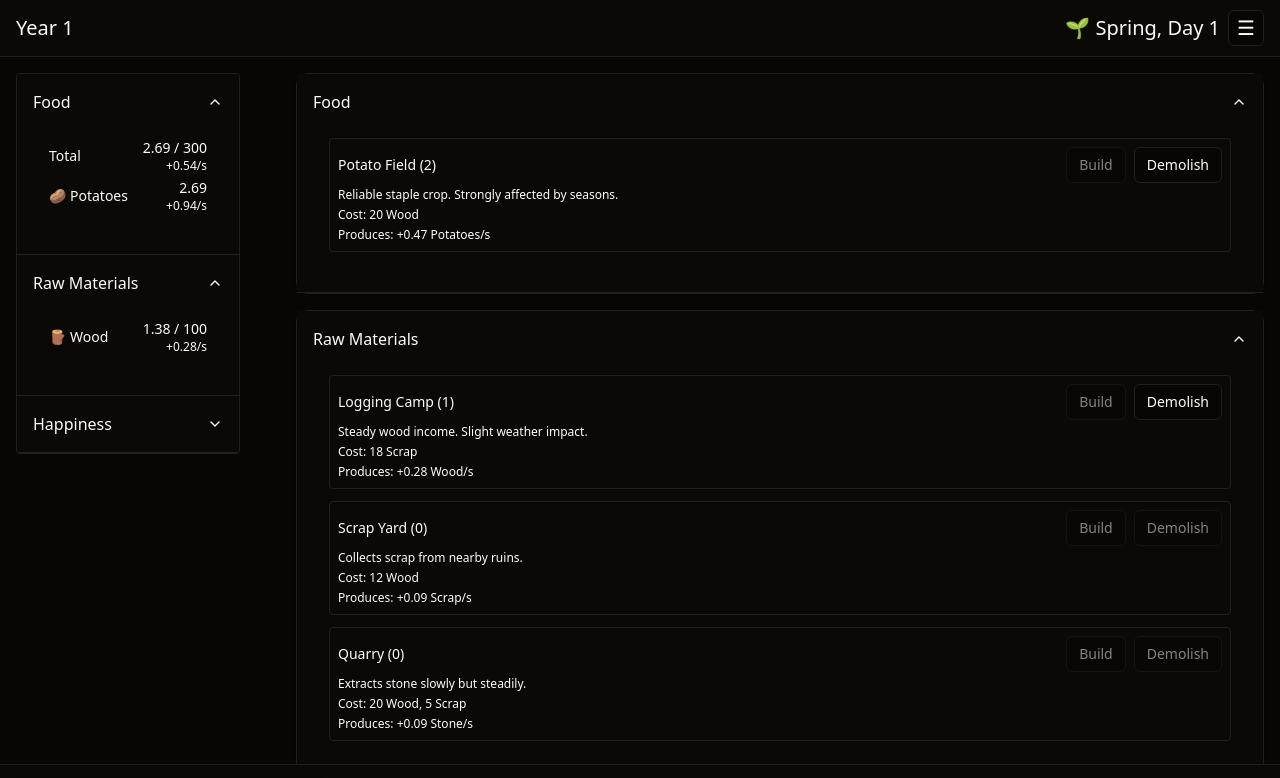
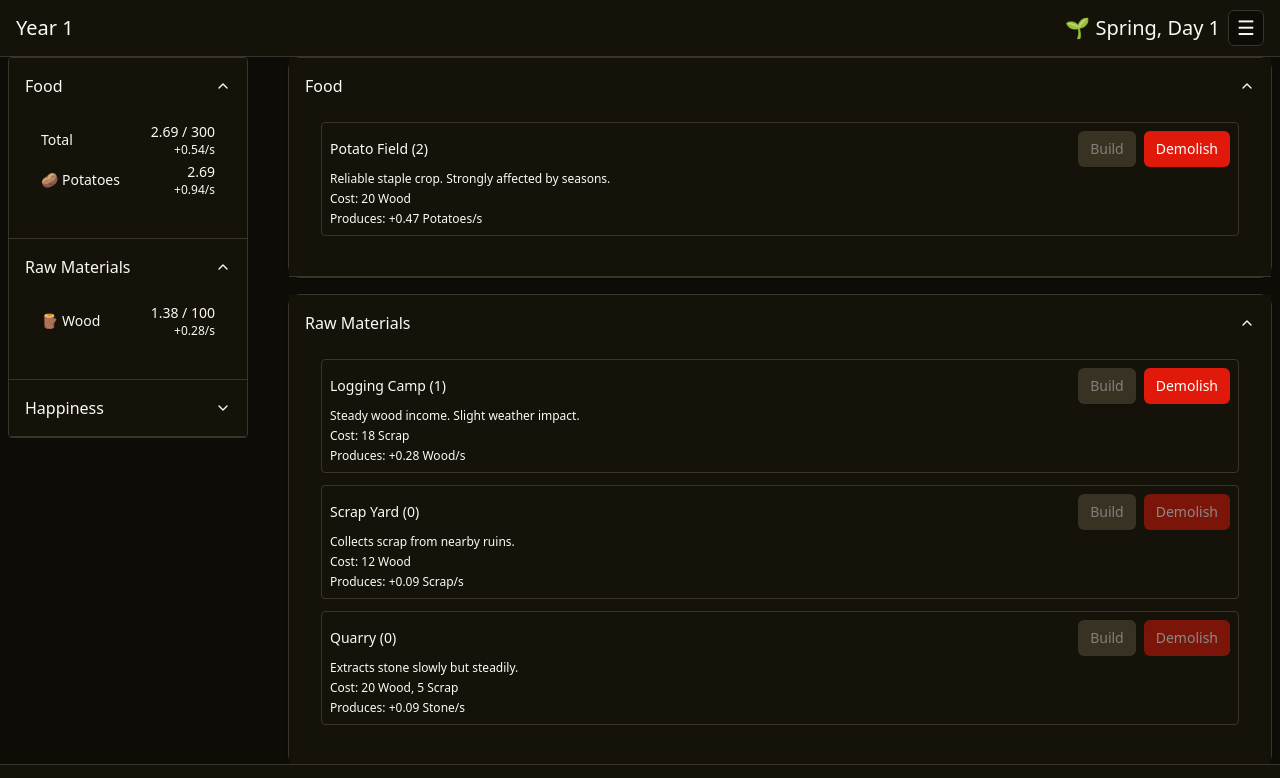
Before and after one commit to mikisz/apocalypse-idle, a React (Vite) app: page / in a window 1280 px wide. Shown: the top 778 px of the page. Built offline with nearby package versions, Linux system fonts and the light colour scheme.

Commit message:
Improve UI spacing and contrast

```diff
--- a/src/App.jsx
+++ b/src/App.jsx
@@ -27,7 +27,7 @@ function ActiveView() {
 export default function App() {
   return (
     <GameProvider>
-      <div className="h-screen flex flex-col bg-background text-foreground overflow-hidden">
+      <div className="min-h-screen flex flex-col bg-background text-foreground">
         <TopBar />
         <div className="flex-1 overflow-hidden">
           <ActiveView />
--- a/src/components/BuildingRow.jsx
+++ b/src/components/BuildingRow.jsx
@@ -105,7 +105,6 @@ export default function BuildingRow({ building, completedResearch }) {
             <Tooltip>
               <TooltipTrigger asChild>
                 <Button
-                  variant="outline"
                   size="sm"
                   onClick={build}
                   disabled={!canAfford || !unlocked || atMax}
@@ -117,7 +116,6 @@ export default function BuildingRow({ building, completedResearch }) {
             </Tooltip>
           ) : (
             <Button
-              variant="outline"
               size="sm"
               onClick={build}
               disabled={!canAfford || !unlocked || atMax}
@@ -126,7 +124,7 @@ export default function BuildingRow({ building, completedResearch }) {
             </Button>
           )}
           <Button
-            variant="outline"
+            variant="destructive"
             size="sm"
             onClick={demolish}
             disabled={count <= 0}
--- a/src/index.css
+++ b/src/index.css
@@ -4,18 +4,18 @@
 
 @layer base {
   :root {
-      --background: 42 48% 100%;
-      --foreground: 42 80% 2%;
-      --muted: 12 11% 87%;
-      --muted-foreground: 12 5% 80%;
-      --popover: 42 48% 100%;
+    --background: 42 48% 96%;
+    --foreground: 42 80% 5%;
+    --muted: 12 11% 90%;
+    --muted-foreground: 12 5% 40%;
+    --popover: 42 48% 96%;
     --popover-foreground: 42 65% 5%;
-      --card: 0 0% 99%;
-      --card-foreground: 42 70% 3%;
-      --border: 42 12% 80%;
-      --input: 42 12% 93%;
-      --primary: 42 15% 18%;
-      --primary-foreground: 42 11% 90%;
+    --card: 0 0% 100%;
+    --card-foreground: 42 70% 7%;
+    --border: 42 12% 85%;
+    --input: 42 12% 95%;
+    --primary: 42 30% 25%;
+    --primary-foreground: 42 11% 98%;
     --secondary: 12 11% 21%;
     --secondary-foreground: 12 11% 81%;
     --accent: 72 11% 21%;
@@ -32,17 +32,17 @@
   }
 
   .dark {
-      --background: 42 37% 2%;
-      --foreground: 42 60% 98%;
-      --muted: 12 11% 13%;
-      --muted-foreground: 42 8% 80%;
-      --popover: 42 37% 2%;
-      --popover-foreground: 42 32% 98%;
-      --card: 42 37% 3%;
-      --card-foreground: 42 50% 99%;
-      --border: 42 12% 12%;
-      --input: 42 12% 11%;
-      --primary: 42 15% 25%;
+    --background: 42 37% 4%;
+    --foreground: 42 60% 97%;
+    --muted: 12 11% 18%;
+    --muted-foreground: 42 8% 70%;
+    --popover: 42 37% 4%;
+    --popover-foreground: 42 32% 97%;
+    --card: 42 37% 6%;
+    --card-foreground: 42 50% 98%;
+    --border: 42 12% 20%;
+    --input: 42 12% 18%;
+    --primary: 42 20% 30%;
     --primary-foreground: 42 11% 92%;
     --secondary: 12 11% 21%;
     --secondary-foreground: 12 11% 81%;
--- a/src/views/BaseView.jsx
+++ b/src/views/BaseView.jsx
@@ -14,10 +14,10 @@ export default function BaseView() {
 
   return (
     <div className="h-full flex flex-col md:flex-row md:space-x-6 overflow-y-auto md:overflow-hidden">
-      <div className="p-4 pb-20 md:w-64 md:flex-shrink-0 md:overflow-y-auto">
+      <div className="px-2 pb-20 md:w-64 md:flex-shrink-0">
         <ResourceSidebar />
       </div>
-      <div className="flex-1 p-4 space-y-6 pb-20 md:overflow-y-auto">
+      <div className="flex-1 px-2 space-y-6 pb-20 md:overflow-y-auto">
         <CandidateBox />
         <ProductionSection
           productionGroups={productionGroups}
--- a/src/views/ExpeditionsView.jsx
+++ b/src/views/ExpeditionsView.jsx
@@ -1,3 +1,3 @@
 export default function ExpeditionsView() {
-  return <div className="h-full overflow-y-auto p-4 pb-20">Coming soon</div>;
+  return <div className="h-full overflow-y-auto px-2 pb-20">Coming soon</div>;
 }
--- a/src/views/PopulationView.jsx
+++ b/src/views/PopulationView.jsx
@@ -38,7 +38,7 @@ export default function PopulationView() {
   const bonuses = computeRoleBonuses(settlers);
 
   return (
-    <div className="h-full p-4 pb-20 overflow-y-auto space-y-4">
+    <div className="h-full px-2 pb-20 overflow-y-auto space-y-4">
       <div className="grid grid-cols-2 gap-4 sm:grid-cols-3">
         <Card className="text-center">
           <CardHeader className="p-0">
--- a/src/views/ResearchView.jsx
+++ b/src/views/ResearchView.jsx
@@ -13,7 +13,7 @@ export default function ResearchView() {
   const remaining = node ? Math.max(node.timeSec - progress, 0) : 0;
   const pct = node ? Math.min(progress / node.timeSec, 1) : 0;
   return (
-    <div className="h-full p-4 pb-20 flex flex-col gap-4">
+    <div className="h-full px-2 pb-20 flex flex-col gap-4">
       {current && node && (
         <Card>
           <CardHeader>
```
Lines whose indentation alone changed are shown as unchanged.
